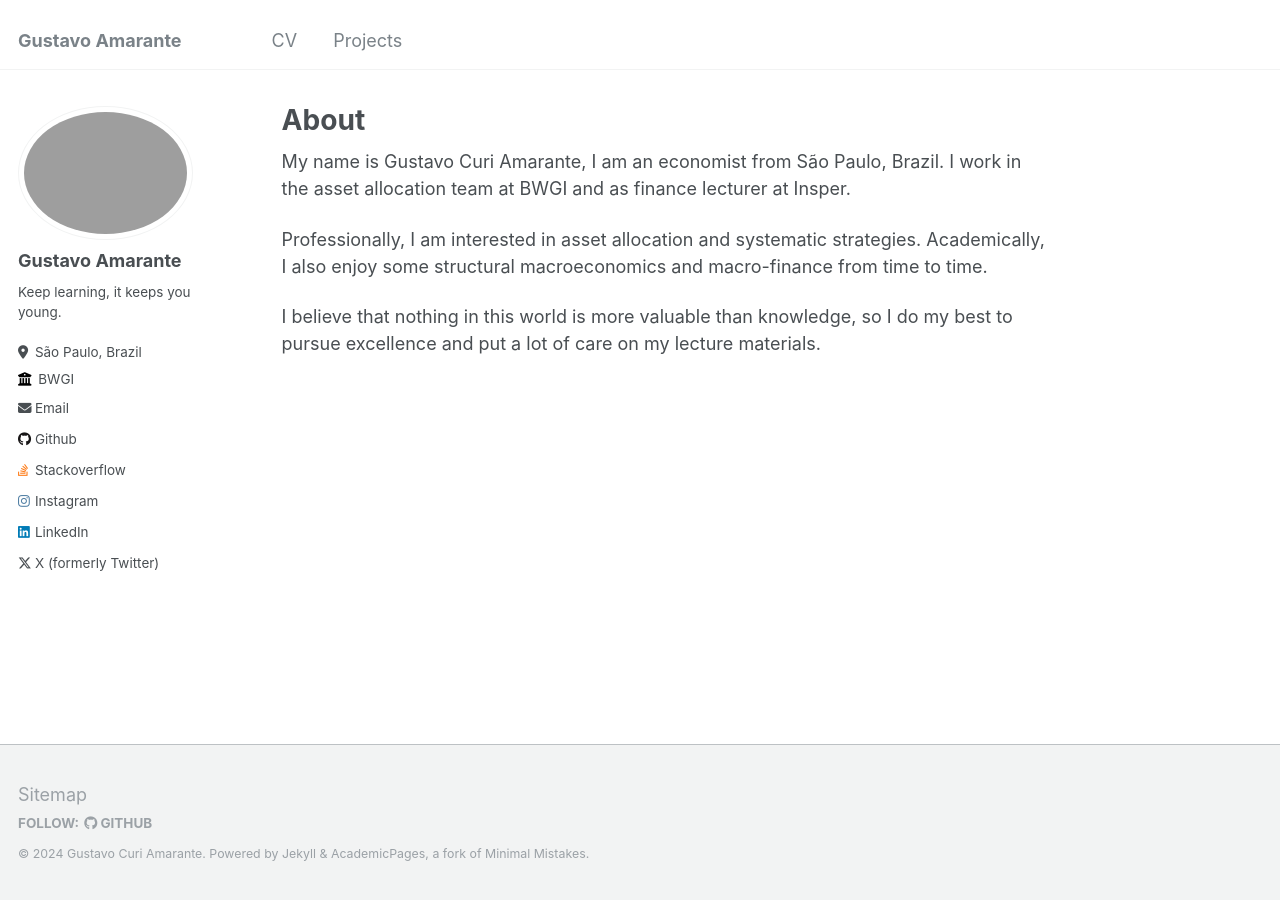
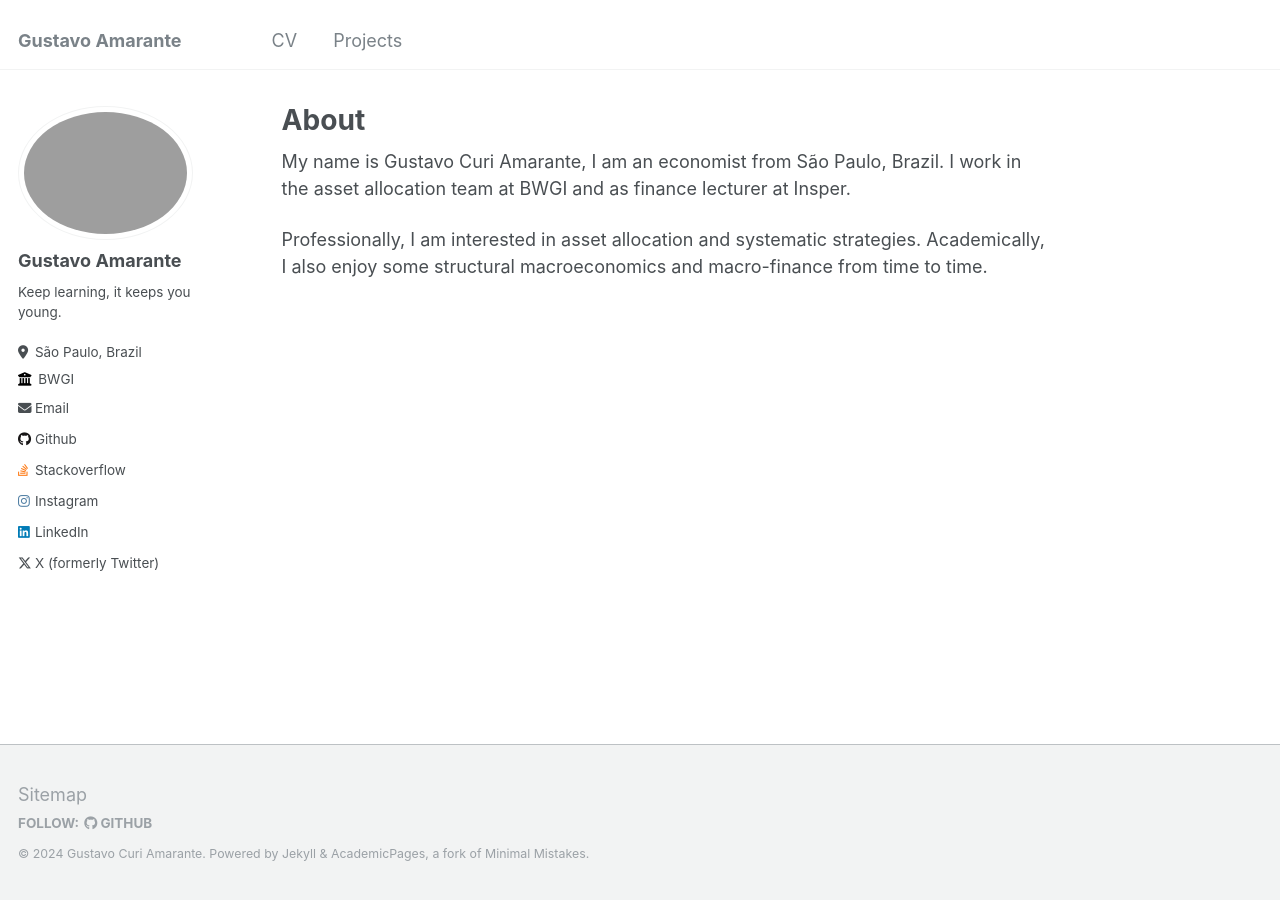
Before and after one commit to gusamarante/gusamarante, a Jekyll site: the page built from _pages/about.md, in a window 1280 px wide. Built offline with Jekyll 4.4.1, drawn with Linux system fonts in a browser that asks for light colours.

Commit message:
Update about.md

```diff
--- a/_pages/about.md
+++ b/_pages/about.md
@@ -10,5 +10,3 @@ redirect_from:
 My name is Gustavo Curi Amarante, I am an economist from São Paulo, Brazil. I work in the asset allocation team at BWGI and as finance lecturer at Insper.
 
 Professionally, I am interested in asset allocation and systematic strategies. Academically, I also enjoy some structural macroeconomics and macro-finance from time to time.
-
-I believe that nothing in this world is more valuable than knowledge, so I do my best to pursue excellence and put a lot of care on my lecture materials.
```
